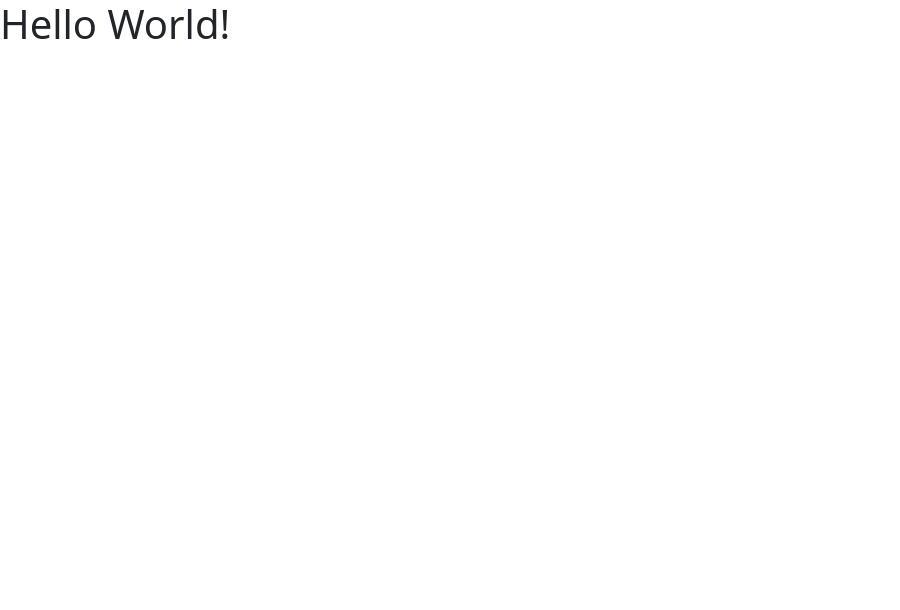
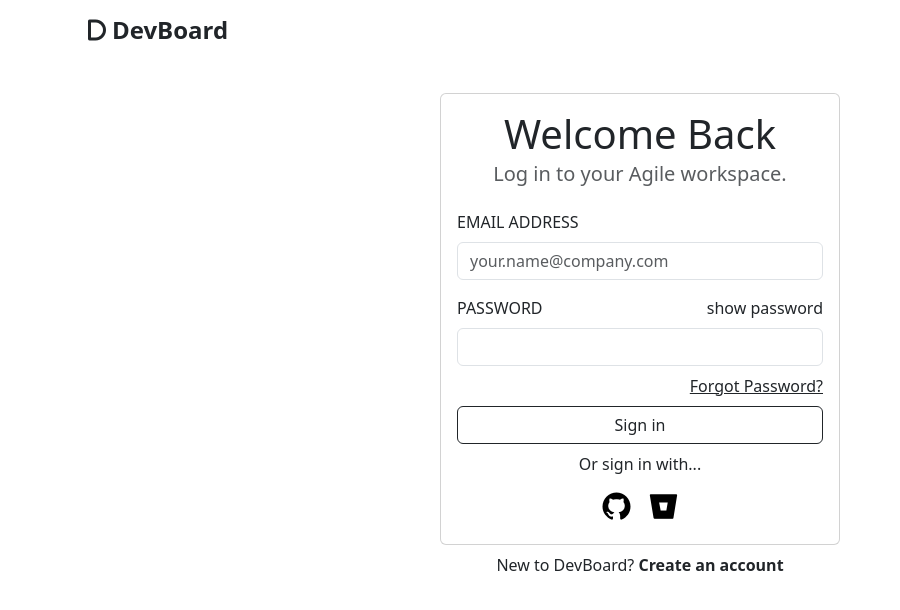
Before and after one commit to nvenkatvarshith/DevBoard, a React (Vite) app: page / in a window 1280 px wide. Shown: the top 610 px of the page, without its empty margins (0-900 px from the left). Built offline with nearby package versions, Linux system fonts and the light colour scheme.

Commit message:
completed Signin page UI

```diff
--- a/index.html
+++ b/index.html
@@ -5,6 +5,7 @@
     <link rel="icon" type="image/svg+xml" href="/favicon.svg" />
     <meta name="viewport" content="width=device-width, initial-scale=1.0" />
     <title>devboard</title>
+    <link rel="stylesheet" href="https://cdnjs.cloudflare.com/ajax/libs/font-awesome/7.3.0/css/all.min.css" integrity="sha512-ApSLB1Pd3/bZN8fWB/RG9YhN/7bd9Hkf3AGaE2mPfebjrxagjuBtx2GcgdqIlJkUzwylBo61r9Xa9NmgBI0swA==" crossorigin="anonymous" referrerpolicy="no-referrer" />
   </head>
   <body>
     <div id="root"></div>
--- a/src/App.tsx
+++ b/src/App.tsx
@@ -1,10 +1,12 @@
-
 import './App.css'
+import Landing from './pages/Landing'
+import Signin from './pages/Signin'
 
 function App() {
   return (
     <div>
-        <h1>Hello World!</h1>
+        {/* <Landing /> */}
+        <Signin />
     </div>
   )
 }
--- /dev/null
+++ b/src/pages/Landing.tsx
@@ -0,0 +1,27 @@
+function Landing(){
+    return (
+        <div className="container mt-3">
+            <div className="d-flex justify-content-between">
+                <div>
+                    <h4 className="fw-bold"><i className="fa-solid fa-d"></i>DevBoard</h4>
+                </div>
+                <div>
+                    <button className="btn btn-dark">Sign in</button>
+                </div>
+            </div>
+            <div className="mt-5">
+                <div>
+                    <h2>Build Smarter.</h2>
+                    <h2>Code Faster.</h2>
+                    <h2>Your AI Agile Partner.</h2>
+                </div>
+                <div className="d-grid gap-2 d-md-block mt-3">
+                    <button className="btn btn-dark" type="button">Get Started</button>
+                    <button className="btn btn-outline-dark ms-2" type="button">Request a Demo</button>
+                </div>
+            </div>
+        </div>
+    )
+}
+
+export default Landing;
--- /dev/null
+++ b/src/pages/Signin.tsx
@@ -0,0 +1,52 @@
+function Signin(){
+    return (
+        <div className="container mt-3">
+            <div>
+                <h4 className="fw-bold"><i className="fa-solid fa-d"></i>DevBoard</h4>
+            </div>
+            <div>
+                <div className="card mx-auto mt-5" style={{width: '25rem'}}>
+                    <div className="card-body">
+                        <div className="text-center">
+                            <h1 className="card-title">Welcome Back</h1>
+                            <h5 className="card-subtitle mb-2 text-body-secondary">Log in to your Agile workspace.</h5>
+                        </div>
+                        <div className="mt-4">
+                            <form>
+                                <div className="mb-3">
+                                    <label htmlFor="email" className="form-label text-uppercase">Email address</label>
+                                    <input type="email" className="form-control" id="email" name="email" placeholder="your.name@company.com"/>
+                                </div>
+                                <div className="mb-2">
+                                    <div className="d-flex justify-content-between align-items-center">
+                                        <label htmlFor="password" className="form-label text-uppercase">Password</label>
+                                        <p className="mb-2 fw-light">show password</p>
+                                    </div>
+                                    <input type="password" className="form-control" id="password" name="password"/>
+                                </div>
+                                <div className="text-end mb-2">
+                                    <a href="#" className="text-dark">Forgot Password?</a>
+                                </div>
+                                <div className="mb-2">
+                                    <button type="button" className="btn btn-outline-dark w-100">Sign in</button>
+                                </div>
+                                <div className="mb-2">
+                                    <p className="text-center mb-0">Or sign in with...</p>
+                                </div>
+                                <div className="text-center">
+                                    <button className="border-0 bg-white fs-3"><i className="fa-brands fa-github"></i></button>
+                                    <button className="border-0 bg-white fs-3"><i className="fa-brands fa-bitbucket"></i></button>
+                                </div>
+                            </form>
+                        </div>
+                    </div>
+                </div>
+                <div className="text-center mt-2">
+                    <p>New to DevBoard? <a href="#" className="text-dark fw-bold text-decoration-none">Create an account</a></p>
+                </div>
+            </div>
+        </div>
+    )
+}
+
+export default Signin;
```
